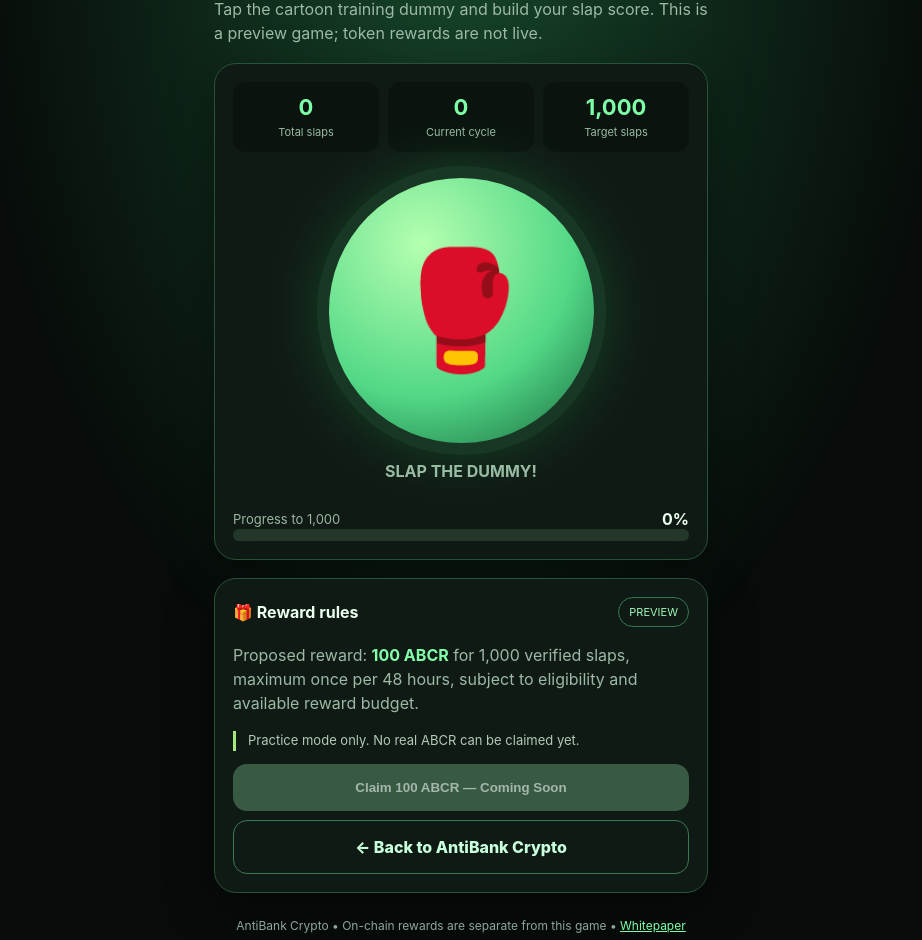
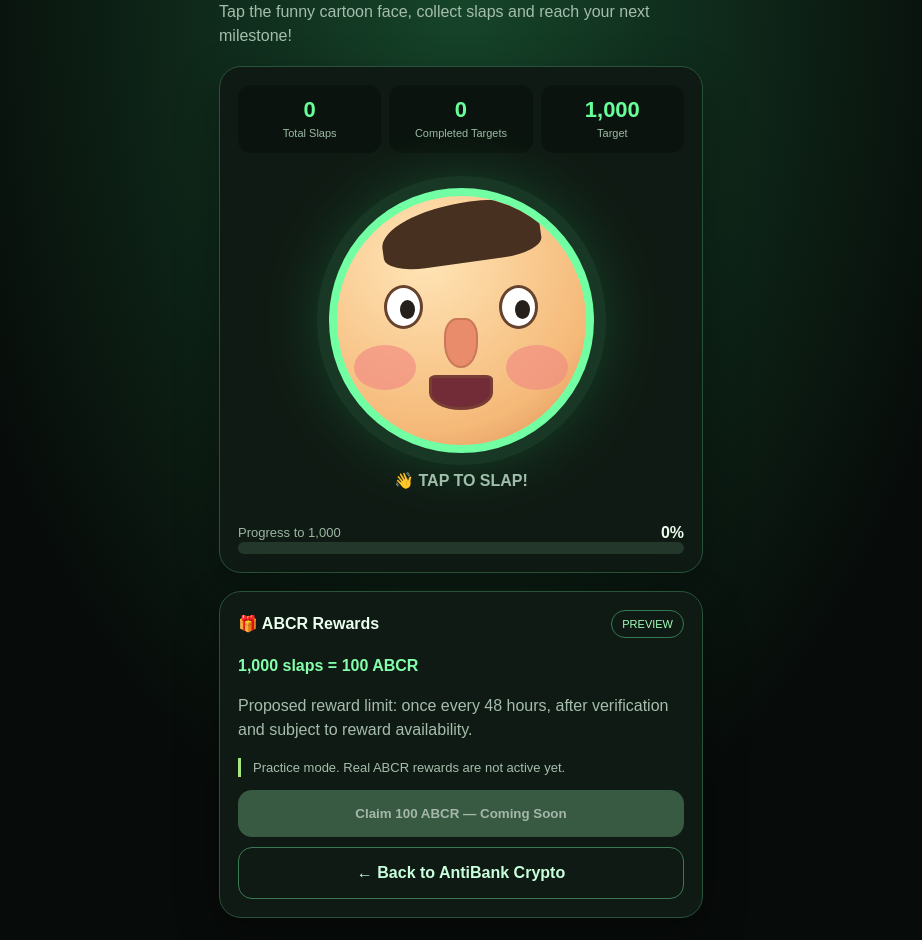
Before and after one commit to karimovqasim-arch/antibankcrypto, a website: page public/game/index.html in a window 1280 px wide. Shown: the part 195-1135 px from the top of the page, without its empty margins (179-1101 px from the left). Drawn offline with Linux system fonts and the light colour scheme.

Commit message:
Refactor HTML structure and styles for game page

```diff
--- a/public/game/index.html
+++ b/public/game/index.html
@@ -1,239 +1,581 @@
 
-<!doctype html>
+<!DOCTYPE html>
 <html lang="en">
 <head>
-<meta charset="utf-8">
-<meta name="viewport" content="width=device-width,initial-scale=1,viewport-fit=cover">
+<meta charset="UTF-8">
+<meta name="viewport" content="width=device-width, initial-scale=1, viewport-fit=cover">
 <meta name="theme-color" content="#070b09">
 <title>ABCR Slap Arena</title>
+
 <style>
-:root{
-  font-family:Inter,system-ui,Arial,sans-serif;
-  color:#eaffee;
-  background:#070b09;
+:root {
+  --green: #66ff99;
+  --dark: #070b09;
+  --card: #101a14;
+  --border: #285239;
 }
-*{box-sizing:border-box}
-body{
-  margin:0;
-  background:radial-gradient(ellipse at 50% 10%,#16452a 0,#070b09 55%);
-  min-height:100dvh;
+
+* { box-sizing: border-box; }
+
+body {
+  margin: 0;
+  min-height: 100dvh;
+  background: radial-gradient(
+    ellipse at 50% 15%,
+    #16452a 0%,
+    #070b09 60%
+  );
+  color: #eaffee;
+  font-family: Arial, sans-serif;
 }
-main{max-width:530px;margin:auto;padding:22px 18px 50px}
-header{display:flex;justify-content:space-between;align-items:center;gap:12px}
-.logo{font-weight:900;letter-spacing:.07em;color:#65ff9d}
-.tag{
-  font-size:11px;
-  border:1px solid #327a50;
-  border-radius:30px;
-  padding:7px 10px;
-  color:#9ff7b8;
+
+main {
+  max-width: 520px;
+  margin: auto;
+  padding: 22px 18px 50px;
 }
-h1{font-size:clamp(29px,7vw,44px);line-height:1.05;margin:32px 0 10px}
-h1 span{color:#62ff9d}
-p{color:#9cb9a5;line-height:1.5}
-.card{
-  background:#101a14;
-  border:1px solid #285239;
-  border-radius:22px;
-  padding:18px;
-  margin:18px 0;
-  box-shadow:0 14px 50px #0005;
+
+header {
+  display: flex;
+  justify-content: space-between;
+  align-items: center;
+  gap: 10px;
 }
-.stats{display:grid;grid-template-columns:repeat(3,1fr);gap:9px}
-.stat{background:#0b130e;border-radius:13px;padding:12px 7px;text-align:center}
-.stat strong{display:block;font-size:22px;color:#7dffa8}
-.stat small{font-size:11px;color:#98bba5}
-.arena{text-align:center;position:relative;padding:26px 0 10px;user-select:none}
-.target{
-  touch-action:manipulation;
-  cursor:pointer;
-  display:block;
-  border:0;
-  margin:0 auto;
-  background:radial-gradient(circle at 35% 25%,#b5ffb0,#52d886 58%,#17663d);
-  border-radius:50%;
-  width:min(65vw,265px);
-  height:min(65vw,265px);
-  font-size:115px;
-  box-shadow:0 0 0 12px #183825,0 0 70px #34ff8140;
-  transition:transform .1s;
-  position:relative;
+
+.logo {
+  font-weight: 900;
+  color: var(--green);
+  letter-spacing: 1px;
 }
-.target:active,.target.hit{transform:rotate(-9deg) scale(.92)}
-.pop{
-  position:absolute;
-  left:50%;
-  top:40%;
-  color:#a8ffae;
-  font-weight:900;
-  font-size:32px;
-  animation:float .55s ease-out forwards;
-  pointer-events:none;
+
+.tag {
+  border: 1px solid #327a50;
+  border-radius: 30px;
+  padding: 7px 10px;
+  color: #a0ffba;
+  font-size: 11px;
 }
-@keyframes float{
-  to{transform:translate(-50px,-100px);opacity:0}
+
+h1 {
+  font-size: clamp(30px, 8vw, 44px);
+  line-height: 1.1;
+  margin: 32px 0 10px;
 }
-.meter{height:12px;border-radius:30px;background:#23382b;overflow:hidden}
-.fill{
-  height:100%;
-  width:0;
-  background:linear-gradient(90deg,#21b86a,#a6ff65);
-  transition:width .15s;
+
+h1 span { color: var(--green); }
+
+p {
+  color: #a5bdac;
+  line-height: 1.5;
 }
-.row{display:flex;justify-content:space-between;gap:10px;align-items:center}
-.muted{font-size:13px;color:#9ab6a1}
-.btn{
-  display:block;
-  width:100%;
-  border:0;
-  border-radius:14px;
-  padding:16px;
-  font-weight:800;
-  background:#69ff9b;
-  color:#06220f;
-  cursor:pointer;
-  text-align:center;
-  text-decoration:none;
+
+.card {
+  background: var(--card);
+  border: 1px solid var(--border);
+  border-radius: 22px;
+  padding: 18px;
+  margin: 18px 0;
+  box-shadow: 0 15px 45px #0005;
 }
-.btn:disabled{background:#385a43;color:#a4b7aa;cursor:not-allowed}
-.outline{
-  background:transparent;
-  border:1px solid #397a52;
-  color:#c8ffdc;
-  margin-top:9px;
+
+.stats {
+  display: grid;
+  grid-template-columns: repeat(3, 1fr);
+  gap: 8px;
 }
-.notice{
-  border-left:3px solid #a6e67e;
-  padding-left:12px;
-  font-size:13px;
-  color:#b2c9b8;
+
+.stat {
+  background: #0b130e;
+  padding: 12px 5px;
+  border-radius: 13px;
+  text-align: center;
 }
-footer{text-align:center;font-size:12px;color:#8fa69a;margin-top:25px}
-a{color:#7dffa8}
-.hidden{display:none}
+
+.stat strong {
+  display: block;
+  color: var(--green);
+  font-size: 22px;
+}
+
+.stat small {
+  color: #9cb9a5;
+  font-size: 11px;
+}
+
+.arena {
+  position: relative;
+  text-align: center;
+  padding: 35px 0 15px;
+  user-select: none;
+}
+
+.face {
+  position: relative;
+  display: block;
+  width: min(65vw, 265px);
+  height: min(65vw, 265px);
+  margin: auto;
+  padding: 0;
+  border: 8px solid #72ffa4;
+  border-radius: 50%;
+  background: radial-gradient(
+    circle at 35% 25%,
+    #ffe5b7,
+    #f5b978 70%,
+    #d98c55
+  );
+  box-shadow:
+    0 0 0 12px #183825,
+    0 0 70px #34ff8140;
+  cursor: pointer;
+  touch-action: manipulation;
+  transition: transform .12s, filter .12s;
+  overflow: hidden;
+}
+
+.face:active {
+  transform: scale(.91) rotate(-12deg);
+}
+
+.face.hit-left {
+  animation: slapLeft .25s ease-out;
+}
+
+.face.hit-right {
+  animation: slapRight .25s ease-out;
+}
+
+@keyframes slapLeft {
+  0% { transform: rotate(0) scale(1); }
+  40% { transform: rotate(-18deg) scale(.9); }
+  100% { transform: rotate(0) scale(1); }
+}
+
+@keyframes slapRight {
+  0% { transform: rotate(0) scale(1); }
+  40% { transform: rotate(18deg) scale(.9); }
+  100% { transform: rotate(0) scale(1); }
+}
+
+.hair {
+  position: absolute;
+  top: 3%;
+  left: 18%;
+  width: 64%;
+  height: 24%;
+  background: #47301f;
+  border-radius: 70% 50% 30% 30%;
+  transform: rotate(-8deg);
+}
+
+.eyes {
+  position: absolute;
+  top: 36%;
+  left: 19%;
+  width: 62%;
+  display: flex;
+  justify-content: space-between;
+}
+
+.eye {
+  width: 39px;
+  height: 44px;
+  background: white;
+  border: 3px solid #65432e;
+  border-radius: 50%;
+  position: relative;
+}
+
+.pupil {
+  position: absolute;
+  width: 15px;
+  height: 19px;
+  background: #25201b;
+  border-radius: 50%;
+  bottom: 7px;
+  left: 13px;
+}
+
+.face.reacting .eye {
+  height: 13px;
+  margin-top: 16px;
+}
+
+.face.reacting .pupil {
+  display: none;
+}
+
+.nose {
+  position: absolute;
+  top: 49%;
+  left: 43%;
+  width: 14%;
+  height: 20%;
+  background: #e98c6c;
+  border-radius: 45% 45% 60% 60%;
+  border: 2px solid #c97958;
+}
+
+.cheek {
+  position: absolute;
+  top: 60%;
+  width: 25%;
+  height: 18%;
+  background: #f18b83;
+  border-radius: 50%;
+  opacity: .65;
+}
+
+.cheek.left { left: 7%; }
+.cheek.right { right: 7%; }
+
+.face.reacting .cheek {
+  background: #ff4545;
+  opacity: .95;
+}
+
+.mouth {
+  position: absolute;
+  top: 72%;
+  left: 37%;
+  width: 26%;
+  height: 14%;
+  background: #722c38;
+  border: 3px solid #783e36;
+  border-radius: 15% 15% 65% 65%;
+}
+
+.face.reacting .mouth {
+  width: 20%;
+  height: 22%;
+  left: 40%;
+  top: 68%;
+  border-radius: 50%;
+}
+
+.pop {
+  position: absolute;
+  top: 35%;
+  left: 55%;
+  color: #b4ff7b;
+  font-weight: 900;
+  font-size: 32px;
+  pointer-events: none;
+  animation: floatUp .6s ease-out forwards;
+}
+
+@keyframes floatUp {
+  to {
+    transform: translateY(-100px);
+    opacity: 0;
+  }
+}
+
+.meter {
+  height: 12px;
+  background: #23382b;
+  border-radius: 30px;
+  overflow: hidden;
+}
+
+.fill {
+  width: 0;
+  height: 100%;
+  background: linear-gradient(90deg,#21b86a,#a6ff65);
+  transition: width .15s;
+}
+
+.row {
+  display: flex;
+  justify-content: space-between;
+  align-items: center;
+  gap: 10px;
+}
+
+.muted {
+  color: #9ab6a1;
+  font-size: 13px;
+}
+
+.btn {
+  display: block;
+  width: 100%;
+  padding: 16px;
+  border: 0;
+  border-radius: 14px;
+  background: var(--green);
+  color: #06220f;
+  font-weight: 800;
+  text-decoration: none;
+  text-align: center;
+  cursor: pointer;
+}
+
+.btn:disabled {
+  background: #385a43;
+  color: #a4b7aa;
+  cursor: not-allowed;
+}
+
+.outline {
+  background: transparent;
+  border: 1px solid #397a52;
+  color: #c8ffdc;
+  margin-top: 10px;
+}
+
+.notice {
+  border-left: 3px solid #a6e67e;
+  padding-left: 12px;
+  font-size: 13px;
+}
+
+footer {
+  text-align: center;
+  font-size: 12px;
+  color: #8fa69a;
+  margin-top: 25px;
+}
+
+a { color: #7dffa8; }
+
+@media(max-width:380px) {
+  .eye { width: 30px; height: 35px; }
+  .pupil { left: 9px; }
+}
 </style>
 </head>
+
 <body>
 <main>
+
 <header>
-  <div class="logo">◉ ABCR <span style="color:#eaffee">SLAP ARENA</span></div>
-  <div class="tag">TELEGRAM MINI APP</div>
+  <div class="logo">◉ ABCR SLAP ARENA</div>
+  <div class="tag">TELEGRAM GAME</div>
 </header>
 
-<h1>SLAP. SCORE.<br><span>LEVEL UP.</span></h1>
-<p>Tap the cartoon training dummy and build your slap score. This is a preview game; token rewards are not live.</p>
+<h1>SLAP THE<br><span>FUNNY FACE!</span></h1>
+
+<p>
+  Tap the funny cartoon face, collect slaps
+  and reach your next milestone!
+</p>
 
 <div class="card">
+
   <div class="stats">
     <div class="stat">
       <strong id="score">0</strong>
-      <small>Total slaps</small>
+      <small>Total Slaps</small>
     </div>
+
     <div class="stat">
       <strong id="cycle">0</strong>
-      <small>Current cycle</small>
+      <small>Completed Targets</small>
     </div>
+
     <div class="stat">
       <strong>1,000</strong>
-      <small>Target slaps</small>
+      <small>Target</small>
     </div>
   </div>
 
   <div class="arena" id="arena">
-    <button id="target" class="target" aria-label="Slap the cartoon training dummy">🥊</button>
-    <p><strong>SLAP THE DUMMY!</strong></p>
+
+    <button class="face" id="target"
+      aria-label="Slap the funny cartoon face">
+
+      <div class="hair"></div>
+
+      <div class="eyes">
+        <div class="eye">
+          <div class="pupil"></div>
+        </div>
+        <div class="eye">
+          <div class="pupil"></div>
+        </div>
+      </div>
+
+      <div class="nose"></div>
+      <div class="cheek left"></div>
+      <div class="cheek right"></div>
+      <div class="mouth"></div>
+
+    </button>
+
+    <p><strong>👋 TAP TO SLAP!</strong></p>
+
   </div>
 
   <div class="row">
     <span class="muted">Progress to 1,000</span>
     <strong id="percent">0%</strong>
   </div>
-  <div class="meter" role="progressbar" aria-label="Slap progress" aria-valuemin="0" aria-valuemax="1000" aria-valuenow="0" id="meter">
+
+  <div class="meter" id="meter"
+    role="progressbar"
+    aria-valuemin="0"
+    aria-valuemax="1000"
+    aria-valuenow="0">
+
     <div class="fill" id="fill"></div>
   </div>
+
 </div>
 
 <div class="card">
+
   <div class="row">
-    <strong>🎁 Reward rules</strong>
+    <strong>🎁 ABCR Rewards</strong>
     <span class="tag">PREVIEW</span>
   </div>
+
   <p>
-    Proposed reward: <strong style="color:#83ffab">100 ABCR</strong>
-    for 1,000 verified slaps, maximum once per 48 hours,
-    subject to eligibility and available reward budget.
+    <strong style="color:#83ffab">1,000 slaps = 100 ABCR</strong>
   </p>
-  <p id="status" class="notice" aria-live="polite">
-    Practice mode only. No real ABCR can be claimed yet.
+
+  <p>
+    Proposed reward limit: once every 48 hours,
+    after verification and subject to reward availability.
   </p>
-  <button id="claim" class="btn" disabled>
+
+  <p class="notice" id="status">
+    Practice mode. Real ABCR rewards are not active yet.
+  </p>
+
+  <button class="btn" disabled>
     Claim 100 ABCR — Coming Soon
   </button>
-  <a class="btn outline" href="../">← Back to AntiBank Crypto</a>
+
+  <a class="btn outline" href="../">
+    ← Back to AntiBank Crypto
+  </a>
+
 </div>
 
 <footer>
-  AntiBank Crypto • On-chain rewards are separate from this game •
-  <a href="../whitepaper.html">Whitepaper</a>
+  AntiBank Crypto • Slap Arena Preview
+  <p>
+    <a href="../whitepaper.html">Whitepaper</a>
+  </p>
 </footer>
+
 </main>
 
 <script src="https://telegram.org/js/telegram-web-app.js"></script>
+
 <script>
-(()=>{
-  'use strict';
-  const app=window.Telegram?.WebApp;
-  try{app?.ready();app?.expand()}catch{}
+(() => {
+  "use strict";
 
-  const key='abcr-slap-arena-preview-v1';
-  let score=0;
-  try{
-    const value=Number(localStorage.getItem(key));
-    if(Number.isSafeInteger(value)&&value>=0)
-      score=Math.min(value,100000000);
-  }catch{}
+  const app = window.Telegram?.WebApp;
 
-  const $=id=>document.getElementById(id);
+  try {
+    app?.ready();
+    app?.expand();
+  } catch(e) {}
 
-  function render(){
-    const progress=score%1000;
-    const display=score>0&&progress===0?100:Math.floor(progress/10);
-    $('score').textContent=score.toLocaleString('en-US');
-    $('cycle').textContent=Math.floor(score/1000).toLocaleString('en-US');
-    $('percent').textContent=display+'%';
-    $('fill').style.width=display+'%';
-    $('meter').setAttribute('aria-valuenow',progress);
-    $('status').textContent=score>=1000
-      ?'Practice target reached! Real rewards require server verification and are not enabled.'
-      :'Practice mode only. No real ABCR can be claimed yet.';
+  const key = "abcr-slap-arena-preview-v1";
+
+  let score = 0;
+
+  try {
+    const saved = Number(localStorage.getItem(key));
+    if(Number.isSafeInteger(saved) && saved >= 0) {
+      score = Math.min(saved, 100000000);
+    }
+  } catch(e) {}
+
+  const $ = id => document.getElementById(id);
+
+  function render() {
+    const progress = score % 1000;
+
+    const percent =
+      score > 0 && progress === 0
+        ? 100
+        : Math.floor(progress / 10);
+
+    $("score").textContent =
+      score.toLocaleString("en-US");
+
+    $("cycle").textContent =
+      Math.floor(score / 1000).toLocaleString("en-US");
+
+    $("percent").textContent = percent + "%";
+
+    $("fill").style.width = percent + "%";
+
+    $("meter").setAttribute(
+      "aria-valuenow",
+      progress
+    );
+
+    $("status").textContent =
+      score >= 1000
+        ? "Target reached! Real rewards require server verification."
+        : "Practice mode. Real ABCR rewards are not active yet.";
   }
 
-  let last=0;
-  $('target').addEventListener('click',()=>{
-    const now=performance.now();
-    if(now-last<65)return;
-    last=now;
+  let last = 0;
+  let hitCount = 0;
+
+  $("target").addEventListener("click", () => {
+    const now = performance.now();
+
+    if(now - last < 65) return;
+
+    last = now;
     score++;
+    hitCount++;
 
-    try{localStorage.setItem(key,String(score))}catch{}
+    try {
+      localStorage.setItem(key, String(score));
+    } catch(e) {}
+
     render();
 
-    const t=$('target');
-    t.classList.remove('hit');
-    void t.offsetWidth;
-    t.classList.add('hit');
+    const face = $("target");
 
-    const pop=document.createElement('span');
-    pop.className='pop';
-    pop.textContent='+1';
-    $('arena').appendChild(pop);
-    setTimeout(()=>pop.remove(),600);
+    face.classList.remove(
+      "hit-left",
+      "hit-right",
+      "reacting"
+    );
 
-    try{app?.HapticFeedback?.impactOccurred('light')}catch{}
+    void face.offsetWidth;
+
+    face.classList.add(
+      hitCount % 2 === 0
+        ? "hit-left"
+        : "hit-right",
+      "reacting"
+    );
+
+    setTimeout(() => {
+      face.classList.remove(
+        "hit-left",
+        "hit-right",
+        "reacting"
+      );
+    }, 260);
+
+    const pop = document.createElement("span");
+    pop.className = "pop";
+    pop.textContent = "+1 👋";
+
+    $("arena").appendChild(pop);
+
+    setTimeout(() => pop.remove(), 600);
+
+    try {
+      app?.HapticFeedback?.impactOccurred("light");
+    } catch(e) {}
   });
 
   render();
 })();
 </script>
+
 </body>
 </html>
```
